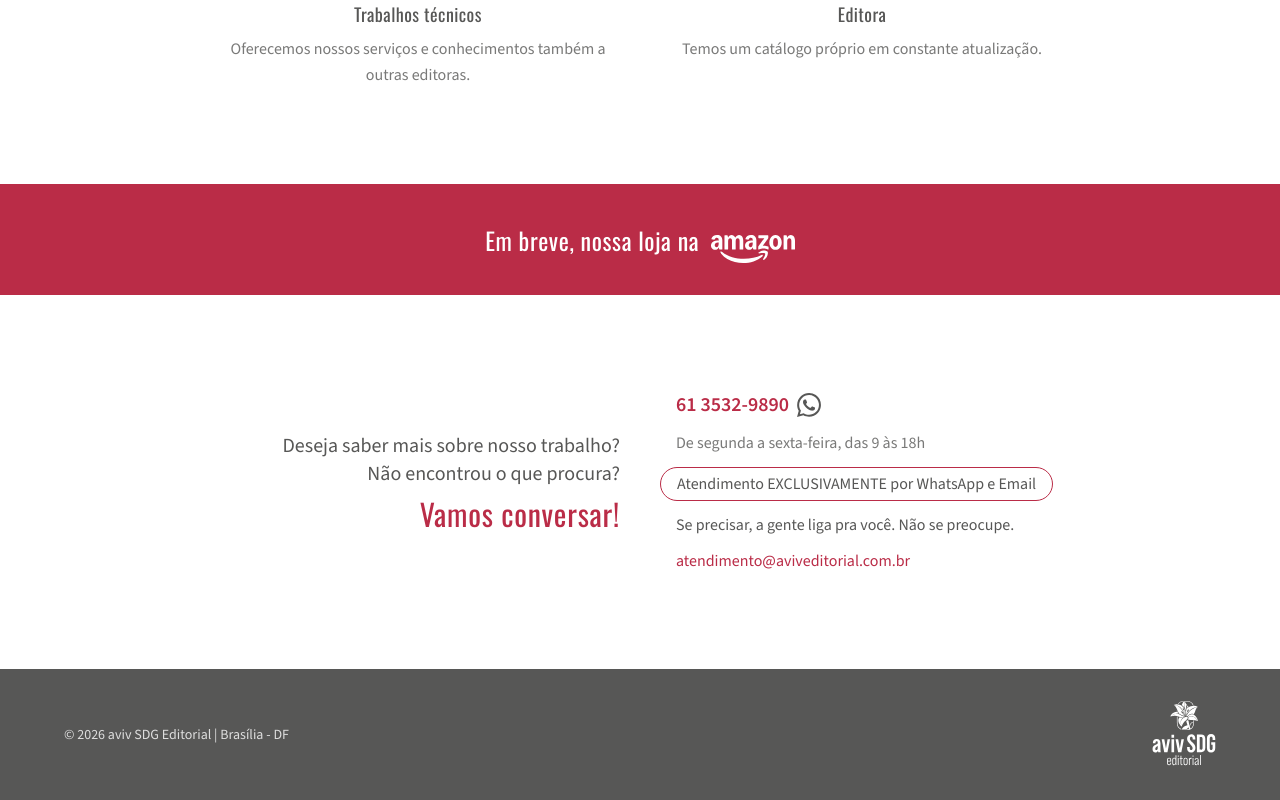
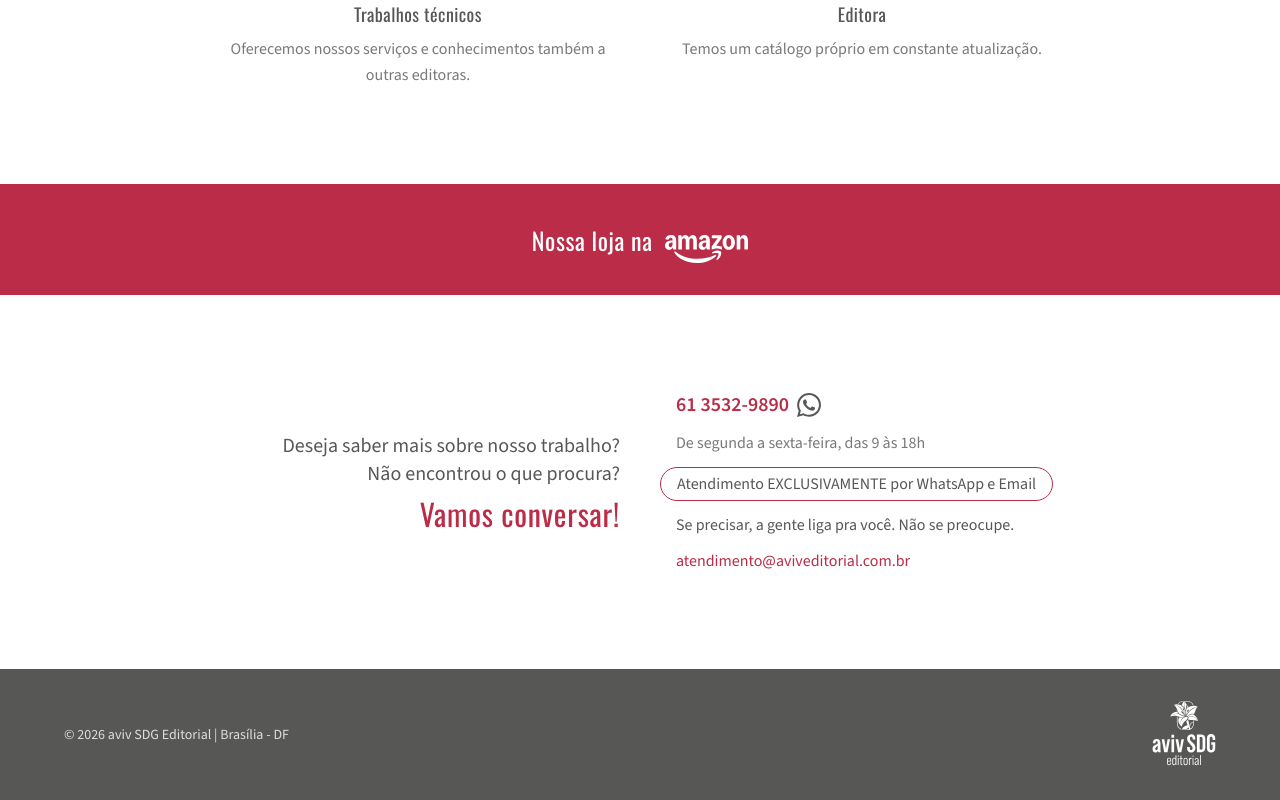
Before and after one commit to tulio-vieira/aviv-landing-page, a Next.js app: page / in a window 1280 px wide. Shown: the part 3041-3841 px from the top of the page. Built offline with nearby package versions, Linux system fonts and the light colour scheme.

Commit message:
add g-tag and amazon store link

```diff
--- a/src/components/AmazonBanner.tsx
+++ b/src/components/AmazonBanner.tsx
@@ -1,16 +1,25 @@
 import { withBasePath } from "@/config/environment";
+import { CONTACT } from "@/config/site";
 
 export function AmazonBanner() {
   return (
     <section className="bg-maroon px-4 py-8 text-center sm:px-6">
       <p className="font-heading inline-flex flex-wrap items-center justify-center gap-3 text-xl text-white tracking-wide sm:text-2xl">
-        <span>Em breve, nossa loja na</span>
-        <img
-          src={withBasePath("/icons/amazon-logo.svg")}
-          alt="Amazon"
-          className="h-6 w-auto sm:h-7"
-          style={{marginTop: "0.8em"}}
-        />
+        <span>Nossa loja na</span>
+        <a
+          href={CONTACT.amazonUrl}
+          target="_blank"
+          rel="noopener noreferrer"
+          data-analytics-event="amazon_store"
+          data-analytics-section="store"
+        >
+          <img
+            src={withBasePath("/icons/amazon-logo.svg")}
+            alt="Amazon"
+            className="h-6 w-auto sm:h-7 hover:underline"
+            style={{marginTop: "0.8em"}}
+          />
+        </a>
       </p>
     </section>
   );
--- a/src/config/environment.ts
+++ b/src/config/environment.ts
@@ -20,7 +20,7 @@ const configs: Record<Environment, EnvironmentConfig> = {
     basePath: "",
     allowIndexing: true,
     // TODO: set the real GA4 Measurement ID (see "Google Analytics" in CLAUDE.md).
-    gaMeasurementId: null,
+    gaMeasurementId: "G-YDZJT7CXZR",
   },
 };
 
```
